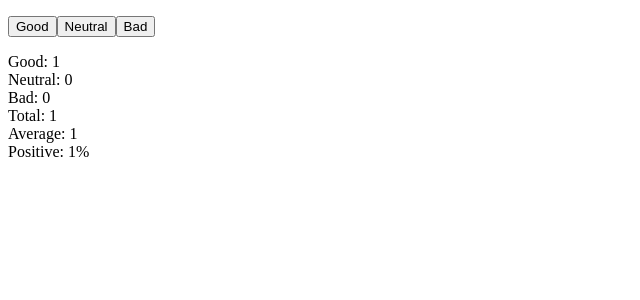
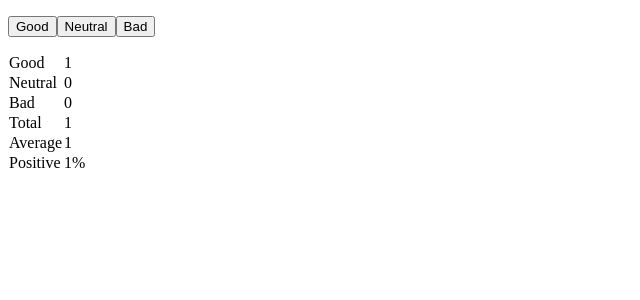
Before and after one commit to jwsteens/fullstackopen, a React (Vite) app in the folder part1/unicafe/: page / in a window 1280 px wide. Both pictures are taken after a click on the button "Good". Shown: the top 300 px of the page, without its empty margins (0-640 px from the left). Built offline with nearby package versions, Linux system fonts and the light colour scheme.

Commit message:
Exercise 1.11

```diff
--- a/part1/unicafe/src/App.jsx
+++ b/part1/unicafe/src/App.jsx
@@ -16,14 +16,38 @@
     )
 
   return (
-    <p>
-      Good: {good}<br/>
+    <>
+      <tr>
+        <td>Good</td>
+        <td>{good}</td>
+      </tr>
+      <tr>
+        <td>Neutral</td>
+        <td>{neutral}</td>
+      </tr>
+      <tr>
+        <td>Bad</td>
+        <td>{bad}</td>
+      </tr>
+      <tr>
+        <td>Total</td>
+        <td>{total}</td>
+      </tr>
+      <tr>
+        <td>Average</td>
+        <td>{average}</td>
+      </tr>
+      <tr>
+        <td>Positive</td>
+        <td>{positive}%</td>
+      </tr>
+      {/* Good: {good}<br/>
       Neutral: {neutral}<br/>
       Bad: {bad}<br/>
       Total: {total}<br/>
       Average: {average}<br/>
-      Positive: {positive}%
-    </p>
+      Positive: {positive}% */}
+    </>
   )
 }
 
```
